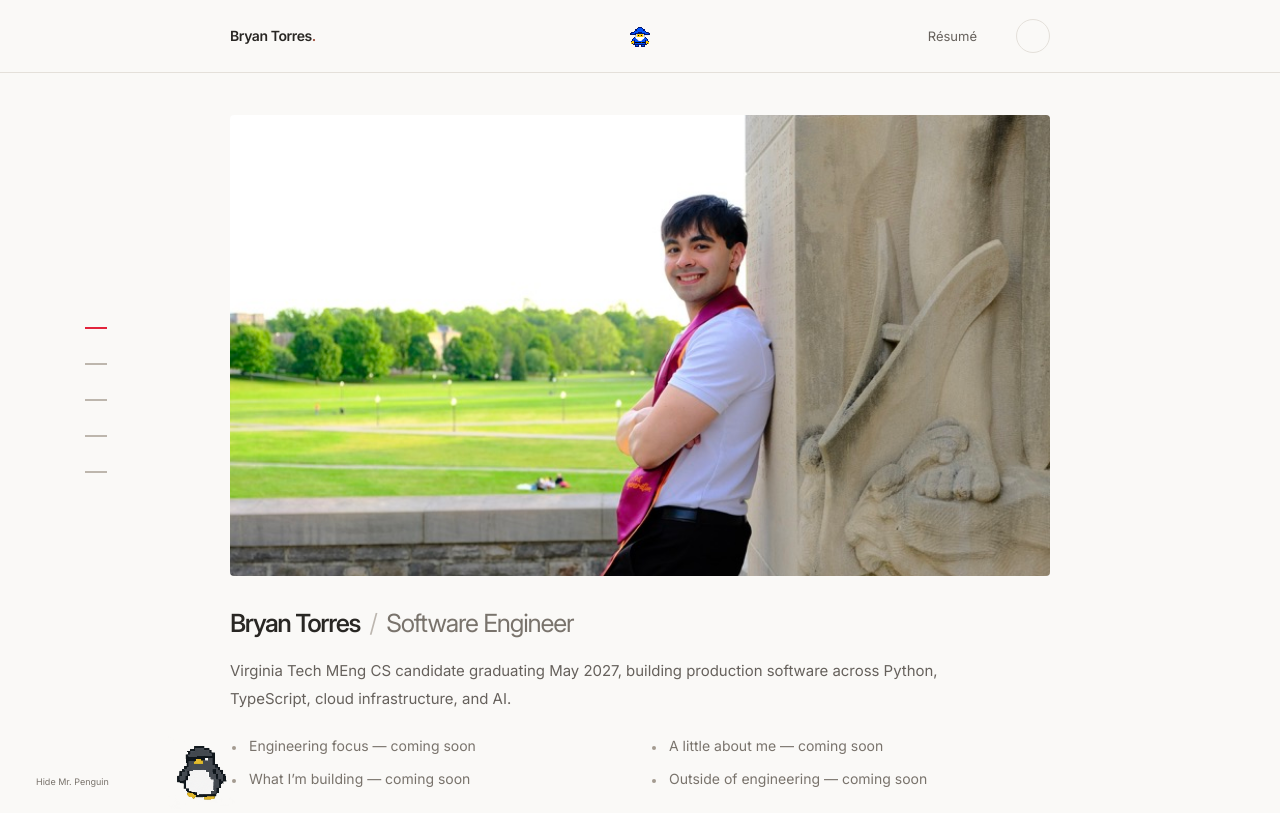
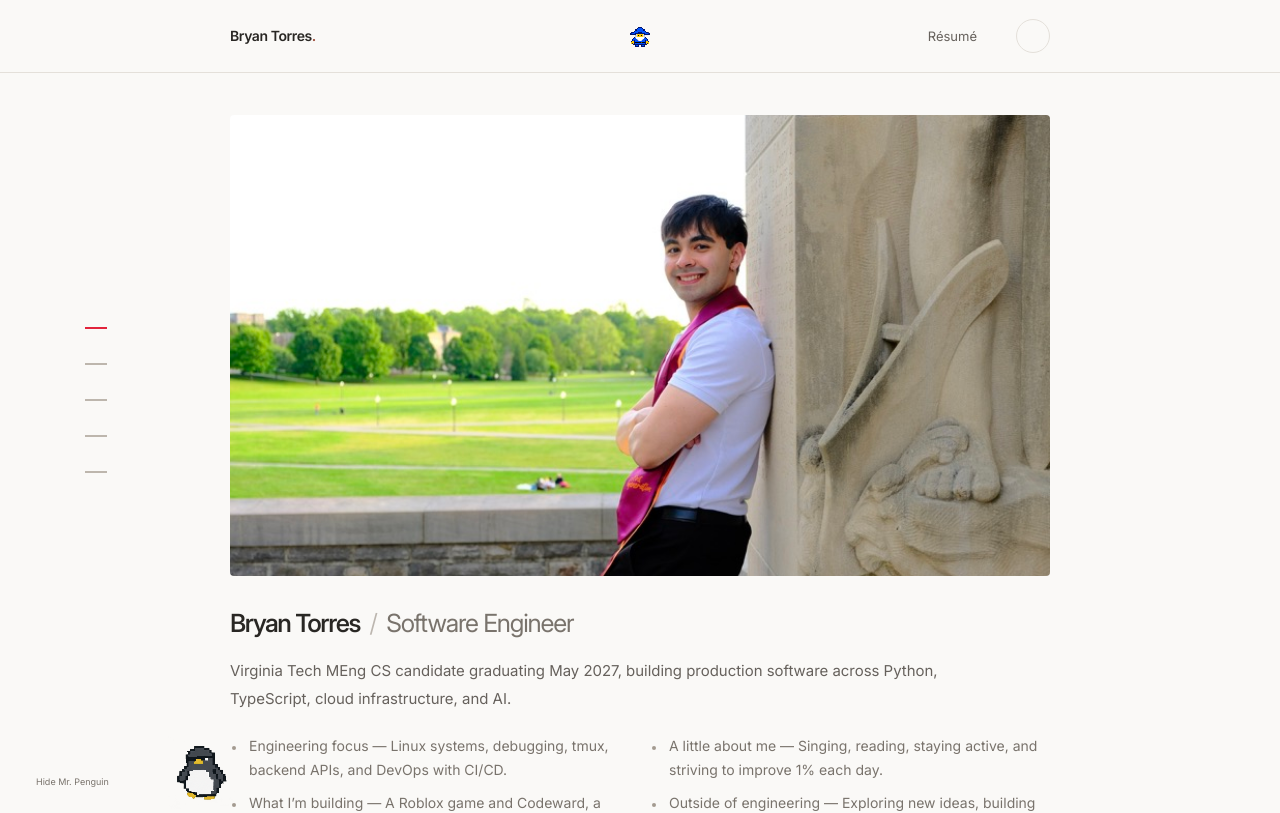
Before and after one commit to versatileisonline/portfolio, a React (Vite) app: page /#/ in a window 1280 px wide. Shown: the top 813 px of the page. Built offline with nearby package versions, Linux system fonts and the light colour scheme; some icons are missing.

Commit message:
fix: replace hero placeholders with personal highlights

```diff
--- a/src/pages/HomePage.tsx
+++ b/src/pages/HomePage.tsx
@@ -32,21 +32,30 @@ export default function HomePage() {
             production software across Python, TypeScript, cloud infrastructure,
             and AI.
           </p>
-          <ul
-            className="personal-bullets"
-            aria-label="Personal highlights, placeholders for the local demo"
-          >
+          <ul className="personal-bullets" aria-label="Personal highlights">
             <li>
-              <span>Engineering focus — coming soon</span>
+              <span>
+                Engineering focus — Linux systems, debugging, tmux, backend APIs,
+                and DevOps with CI/CD.
+              </span>
             </li>
             <li>
-              <span>A little about me — coming soon</span>
+              <span>
+                A little about me — Singing, reading, staying active, and striving
+                to improve 1% each day.
+              </span>
             </li>
             <li>
-              <span>What I’m building — coming soon</span>
+              <span>
+                What I’m building — A Roblox game and Codeward, a local password
+                manager for personal use, friends, and family.
+              </span>
             </li>
             <li>
-              <span>Outside of engineering — coming soon</span>
+              <span>
+                Outside of engineering — Exploring new ideas, building creative
+                projects, and spending time with friends and family.
+              </span>
             </li>
           </ul>
           <nav className="contact-row" aria-label="Contact and résumé">
```
